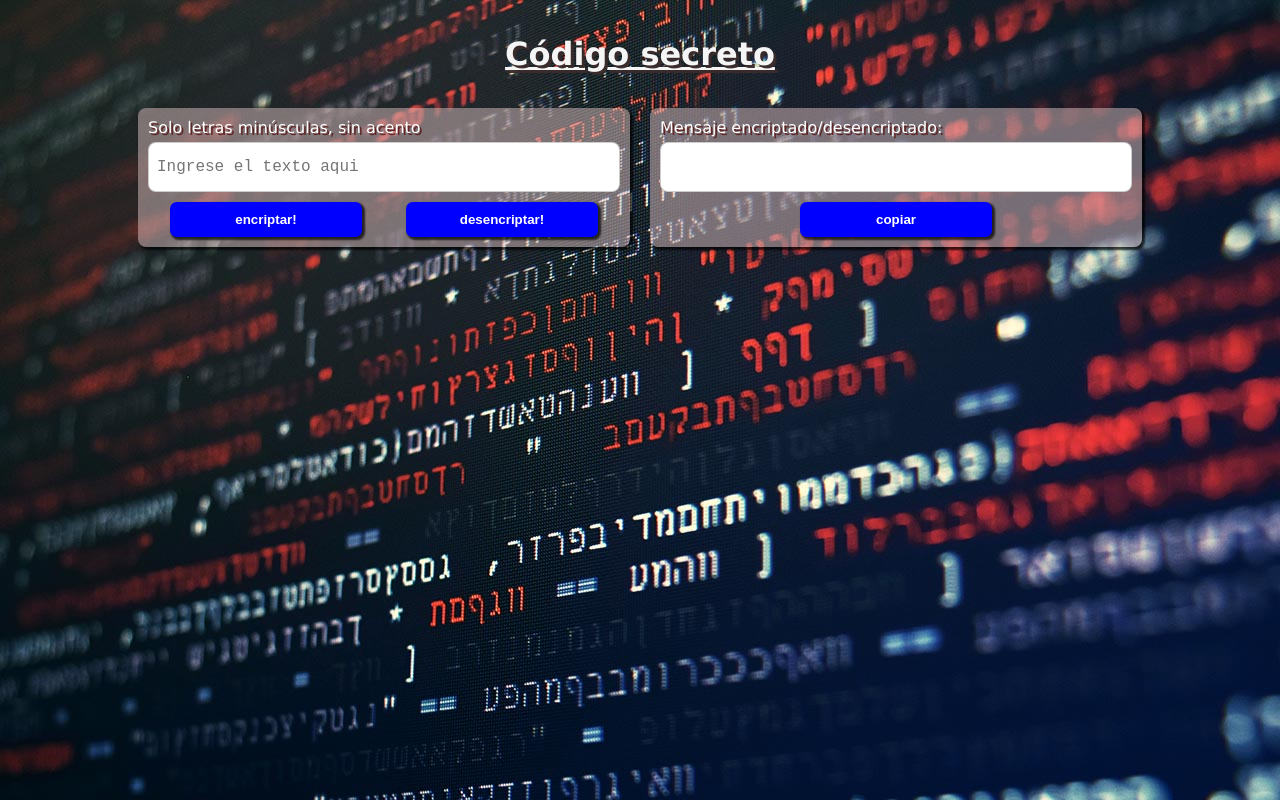
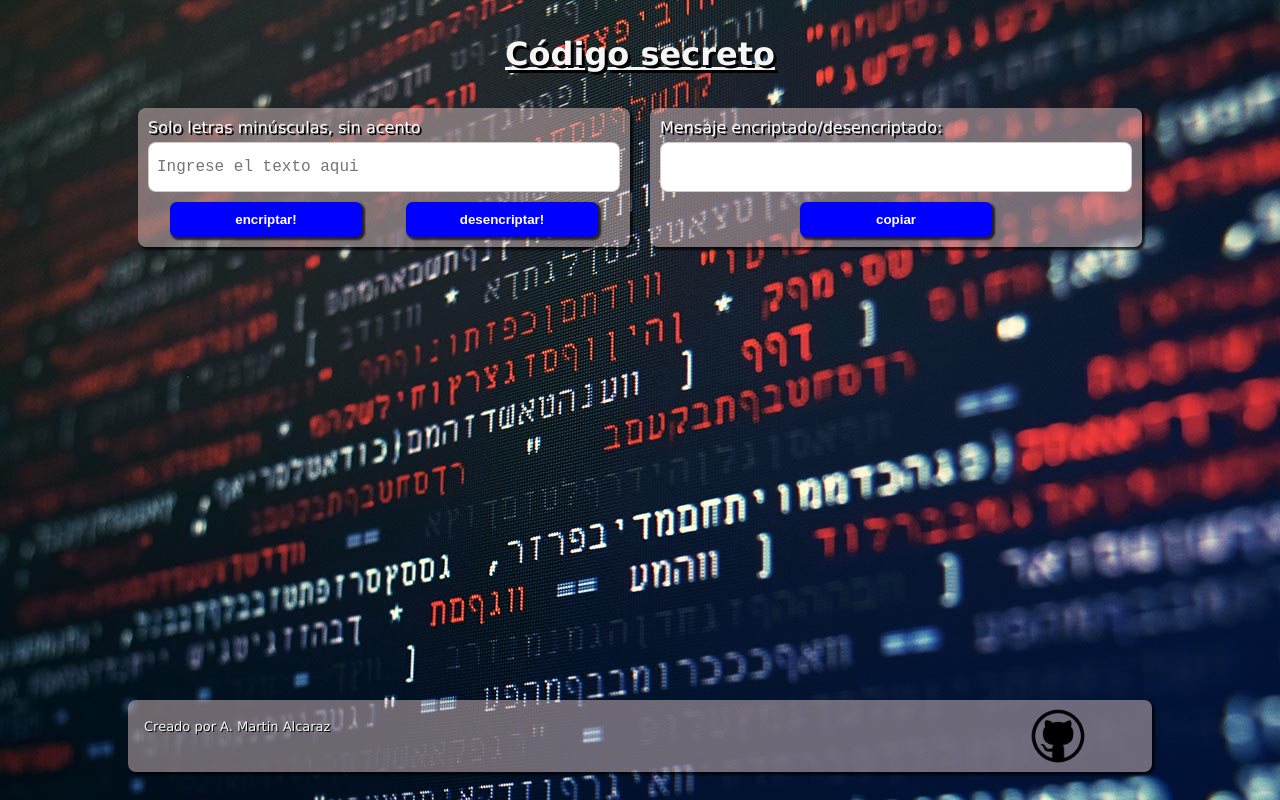
Before and after one commit to MartinAlcaraz/challenge-oracle-encriptador, a plain HTML site: page index.html in a window 1280 px wide. Drawn offline with Linux system fonts and the light colour scheme.

Commit message:
terminado de footer

```diff
--- a/index.html
+++ b/index.html
@@ -8,6 +8,7 @@
   <link rel="stylesheet" href="style.css">
 </head>
 <body>
+  <div class="principal">
   <h1 class="titulo">Código secreto</h1>
 
   <main class="main">
@@ -28,6 +29,15 @@
       <input class="btn" type="submit" value="copiar" id="btn-copy">
     </section>
   </main>
+  </div>
+
+  <footer>
+    <span>Creado por A. Martin Alcaraz</span>
+    <a href="https://github.com/MartinAlcaraz" target="_blank" >
+      <img src="img/github-logo.png" title="github" alt="github-logo">
+    </a>
+
+  </footer>
 
   <script src="script.js"></script>
 </body>
--- a/style.css
+++ b/style.css
@@ -2,6 +2,10 @@
   margin: 0;
   padding: 0;
   box-sizing: border-box;
+}
+
+html{
+  min-height: 100%;
 }
 
 body {
@@ -10,6 +14,8 @@ body {
   background-image: url("img/encriptado.jpg");
   background-repeat: no-repeat;
   background-attachment: fixed;
+  min-height: 100%;
+  margin: 0;
 }
 
 .main {
@@ -20,9 +26,10 @@ body {
 }
 
 .titulo {
+
   text-decoration: underline;
   color: whitesmoke;
-  text-shadow: 3px 3px #3a2c2cf6 ;
+  text-shadow: 3px 3px black ;
   padding: 15px;
   width: 100%;
   margin: 20px auto;
@@ -79,6 +86,39 @@ body {
 
 label{
   color: #fff;
-  text-shadow: 2px 2px #5e2323f6 ;
+  text-shadow: 2px 2px black ;
 
 }
+
+.principal{
+  min-height: 85vh;
+
+}
+
+footer{
+  height: 9vh;
+  padding: 2vh;
+
+  box-shadow: 2px 2px 2px 1px rgba(0, 0, 0, 0.7);
+  background-color: rgba(217, 191, 191, 0.5);
+  border-radius: 0.5em;
+  width: 80vw;
+  margin: 0 auto 2vh auto;
+
+}
+footer span{
+
+  color: whitesmoke;
+  font-size: small;
+  text-shadow: 1px 1px black ;
+
+
+}
+
+footer img{
+  float: right;
+  margin-top: -1vh;
+  margin-right: 50px;
+  height: 7vh;
+
+}
```
Also changed, not shown: img/github-logo.png (added).
